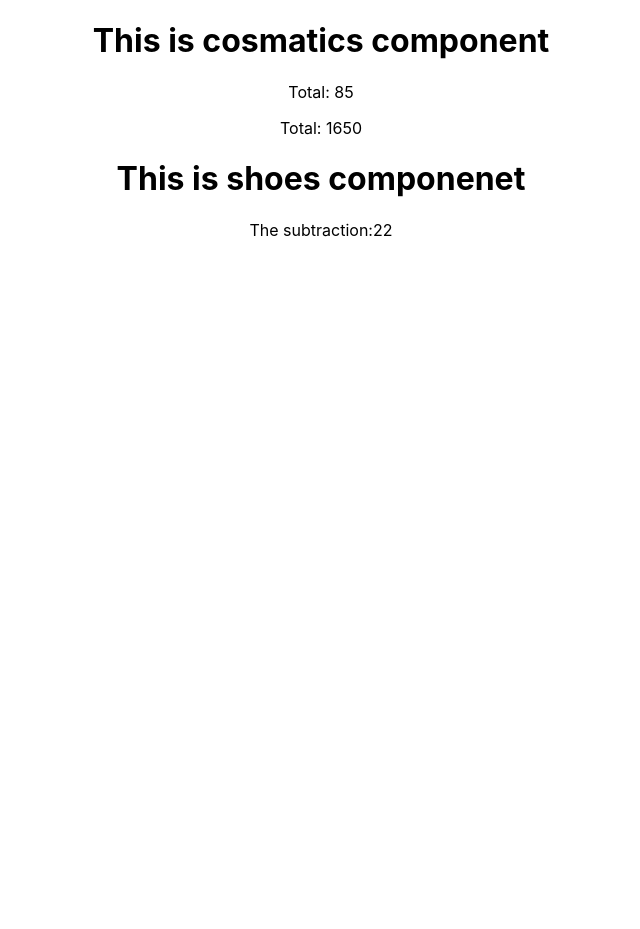
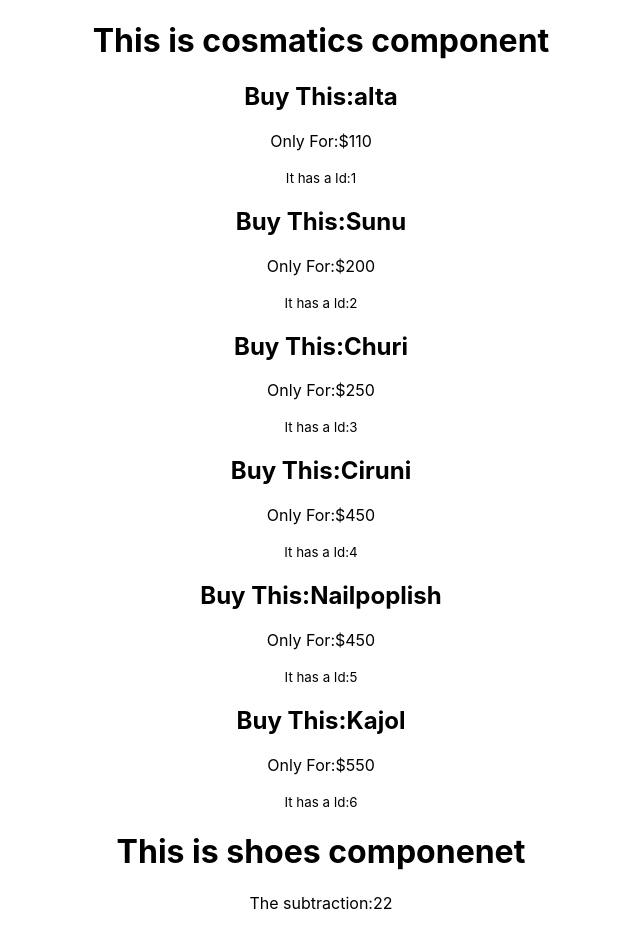
Before and after one commit to shimul-das/React-Basic-Project, a React (Create React App) app in the folder react-storage-and-handaler/: page / in a window 1280 px wide. Shown: the whole page, without its empty margins (319-959 px from the left). Before the commit the page ends 800 px from the top, so only its background shows below. Built offline with nearby package versions, Linux system fonts and the light colour scheme.

Commit message:
destructureing for react

```diff
--- a/react-storage-and-handaler/src/components/Cosmatics/cosmatics.js
+++ b/react-storage-and-handaler/src/components/Cosmatics/cosmatics.js
@@ -1,17 +1,23 @@
 import React from 'react'
+import Cosmatic from '../cosmatic/Cosmatic';
 import add, { multiply } from './utilities/calculate';
 //import add from './utilities/calculate';
 
 const Cosmatics = () => {
-const first=55;
-const second=30;
-const total=add(first,second);
-const total_m=multiply(first,second);
+const cosmatics=[
+    {id: 1, name: "alta", price: 110},
+    {id: 2, name: "Sunu", price: 200},
+    {id: 3, name: "Churi", price: 250},
+    {id: 4, name: "Ciruni", price: 450},
+    {id: 5, name: "Nailpoplish", price: 450},
+    {id: 6, name: "Kajol", price: 550},
+]
   return (
     <div>
         <h1>This is cosmatics component</h1>
-        <p>Total: {total}</p>
-        <p>Total: {total_m}</p>
+        {
+            cosmatics.map(cosmatic=><Cosmatic key={cosmatic.id} cosmatic={cosmatic}></Cosmatic>)
+        }
     </div>
   )
 }
--- /dev/null
+++ b/react-storage-and-handaler/src/components/cosmatic/Cosmatic.js
@@ -0,0 +1,15 @@
+import React from 'react'
+
+const Cosmatic = (props) => {
+    // Here need Destucturing to remove long variable pass in element
+    const {name,price,id}=props.cosmatic
+  return (
+    <div>
+        <h2>Buy This:{name}</h2>
+        <p>Only For:${price}</p>
+        <p><small>It has a Id:{id}</small></p>
+    </div>
+  )
+}
+
+export default Cosmatic
```
